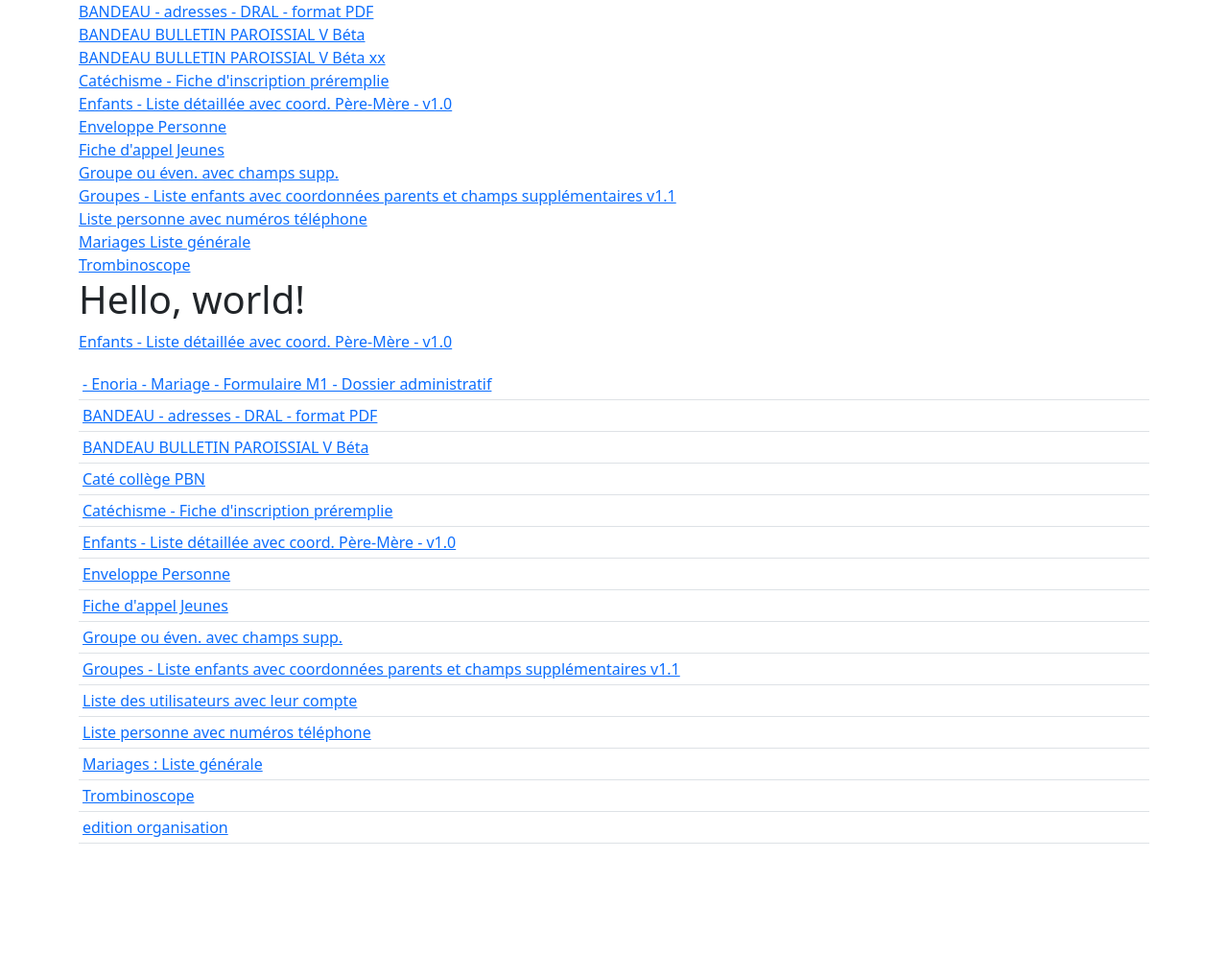
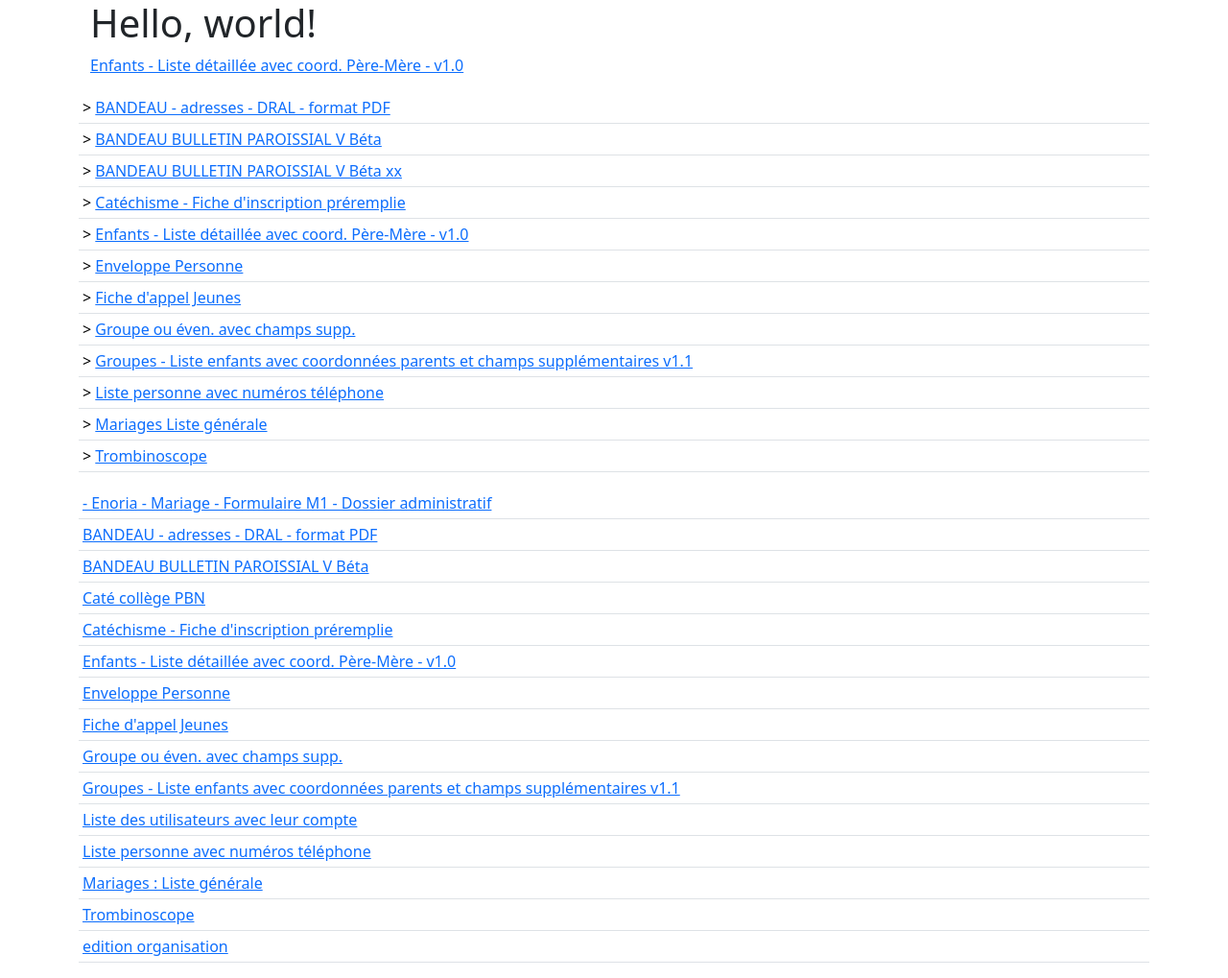
Before and after one commit to awelvor/enoria, a Jekyll site: the page built from index.html, in a window 1280 px wide. Shown: the whole page at 96% size. Built offline with Jekyll 4.4.1, drawn with Linux system fonts in a browser that asks for light colours; before the commit the page ends 900 px from its top, so only the background shows below that.

Commit message:
Update navigation.html

```diff
--- a/_includes/navigation.html
+++ b/_includes/navigation.html
@@ -1,6 +1,6 @@
 <nav>
-
+<table class="table table-sm table-hover">
   {% for item in site.data.navigation %}
-    <a href="{{ item.link }}"> {{ item.name }} </a><br>
+  <tr><td>>  <a href="{{ item.link }}" target=_blank> {{ item.name }} </a></td></tr>
   {% endfor %}
 </nav>
```
